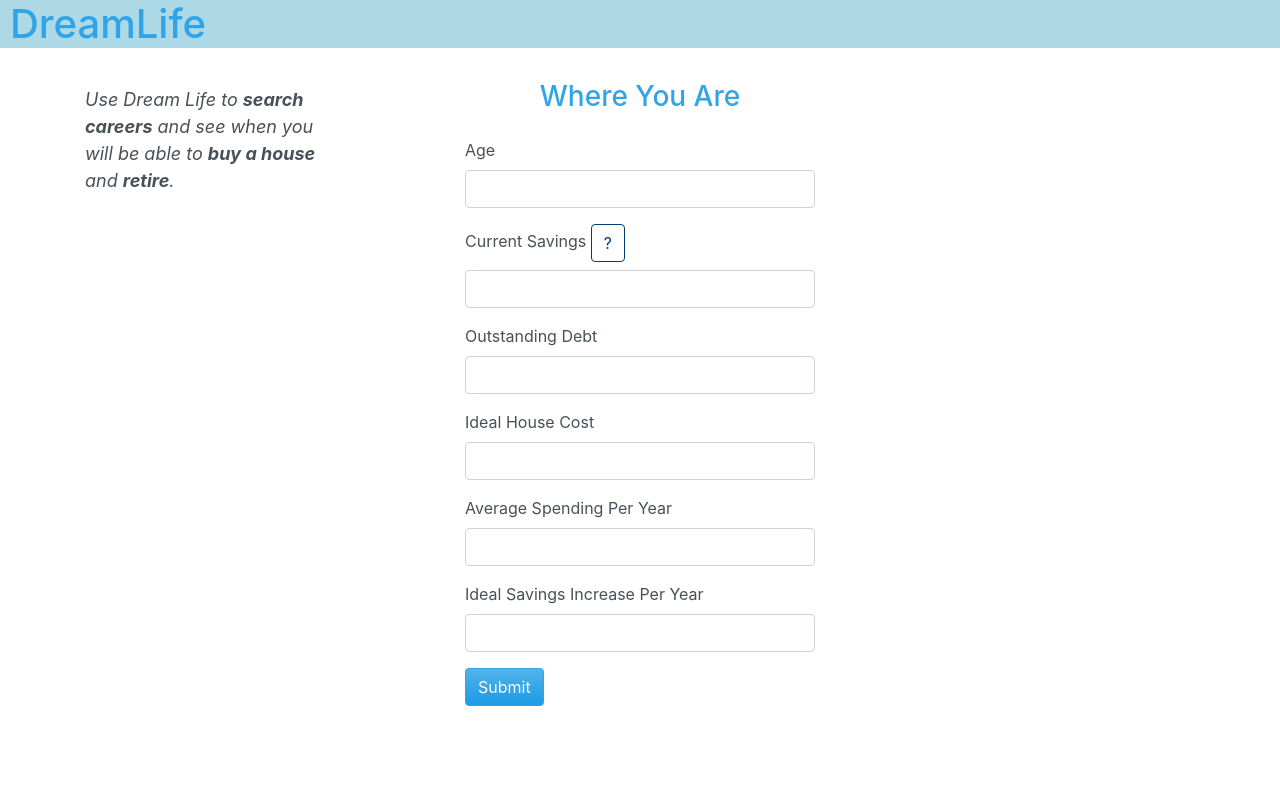
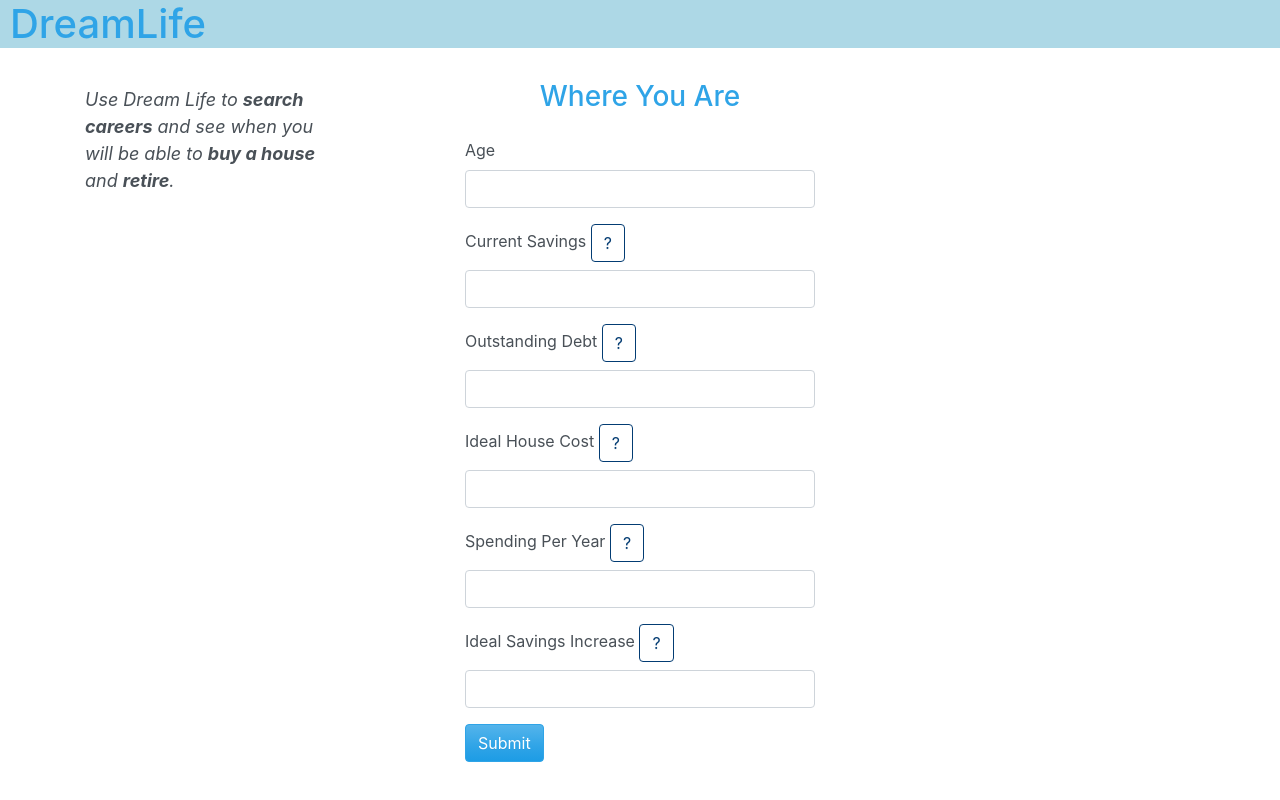
Before and after one commit to ChantalDemissie/dream-life, a React (Create React App) app: page / in a window 1280 px wide. Built offline with nearby package versions, Linux system fonts and the light colour scheme.

Commit message:
added popovers to user form

```diff
--- a/src/components/WhereIAmForm.js
+++ b/src/components/WhereIAmForm.js
@@ -73,24 +73,6 @@ class WhereIAmForm extends React.Component {
       console.log("Popover content does not exist")
     }
 
-    // const popover = (
-    //   <Popover id="popover-basic">
-    //     <Popover.Title as="h3">Popover right</Popover.Title>
-    //     <Popover.Content>
-    //       And here's some <strong>amazing</strong> content. It's very engaging.
-    //       right?
-    //     </Popover.Content>
-    //   </Popover>
-    // );
-
-    // const Example = () => (
-    //   // <OverlayTrigger trigger="click" placement="right" overlay={popover}>
-    //   <OverlayTrigger trigger="click" placement="right" overlay={popover}>
-    //     <Button variant="success">Click me to see</Button>
-    //   </OverlayTrigger>
-    // );
-
-
     return (
       <div>
         {/* <Example /> */}
@@ -108,7 +90,7 @@ class WhereIAmForm extends React.Component {
         <Form.Group controlId="savings">
           <Form.Label>Current Savings <this.MoreInfoPopover
               title={'Current Savings'}
-              content={'This includes money you have that you do not plan to spend, as well as the value of real estate, financial assets (e.g., stocks and bonds), and other valuable property you own that you are willing to sell to put towards buying a house and retiring.'}
+              content={'This includes money you have that you do not plan to spend, as well as the value of real estate, financial assets (e.g., stocks and bonds), and other valuable property you own that you are willing to sell to put towards buying your ideal house and retiring. If you are paying a mortgage, include the paid portion of the mortgage.'}
             />
           </Form.Label>
           <Form.Control
@@ -120,7 +102,11 @@ class WhereIAmForm extends React.Component {
         </Form.Group>
 
         <Form.Group controlId="outstandingDebt">
-          <Form.Label>Outstanding Debt</Form.Label>
+          <Form.Label>Outstanding Debt <this.MoreInfoPopover
+              title={'Outstanding Debt'}
+              content={'This includes any money you currently owe (i.e., student loans, car loan, taxes, fees, large bills, etc.). This also includes any portion of a mortgage that would not be paid off by selling the property.'}
+            />
+          </Form.Label>
           <Form.Control
             type="number"
             name="outstandingDebt"
@@ -130,7 +116,11 @@ class WhereIAmForm extends React.Component {
         </Form.Group>
 
         <Form.Group controlId="houseCost">
-          <Form.Label>Ideal House Cost</Form.Label>
+          <Form.Label>Ideal House Cost <this.MoreInfoPopover
+              title={'Ideal House Cost'}
+              content={<div>This is the full cost of your ideal house in the area you intend to live, including taxes and fees. If you are not sure what this bottom-line price would be, we suggest searching for houses in your area of interest using <a href="https://www.realestate.com" target="_blank" rel="noopener noreferrer">RealEstate.com</a>. If you already live in your ideal home, set this value to zero.</div>}
+            />
+          </Form.Label>
           <Form.Control
             type="number"
             name="houseCost"
@@ -140,7 +130,11 @@ class WhereIAmForm extends React.Component {
         </Form.Group>
 
         <Form.Group controlId="spendingPerYear">
-          <Form.Label>Average Spending Per Year</Form.Label>
+          <Form.Label>Spending Per Year <this.MoreInfoPopover
+              title={'Spending Per Year'}
+              content={<div>This is your average spending per year to achieve the quality of life you desire. It does not include housing costs, but does include everything else you spend (e.g., food, utilities, entertainment, health costs, child costs, etc.). For those in the U.S., it should generally be at least $10,000, and is often much more.</div>}
+            />
+          </Form.Label>
           <Form.Control
             type="number"
             name="spendingPerYear"
@@ -150,7 +144,11 @@ class WhereIAmForm extends React.Component {
         </Form.Group>
 
         <Form.Group controlId="desiredSavingsIncreasePerYear">
-          <Form.Label>Ideal Savings Increase Per Year</Form.Label>
+          <Form.Label>Ideal Savings Increase <this.MoreInfoPopover
+              title={'Ideal Savings Increase Per Year'}
+              content={<div>How much additional savings would you like to accumulate each year once you retire? Since you will not be earning a salary in retirement, these additional savings will come entirely from your wisely invested savings. Its value will determine when you can first retire in comfort by acting as a yearly safety buffer in retirement, a source of additional spending money in your retirement, and a means of accumulating wealth in retirement from compound interest. Dream Life assumes assumes that your invested savings earn ~7% on average yearly (reasonable for stock market index funds).</div>}
+            />
+          </Form.Label>
           <Form.Control
             type="number"
             name="desiredSavingsIncreasePerYear"
```
